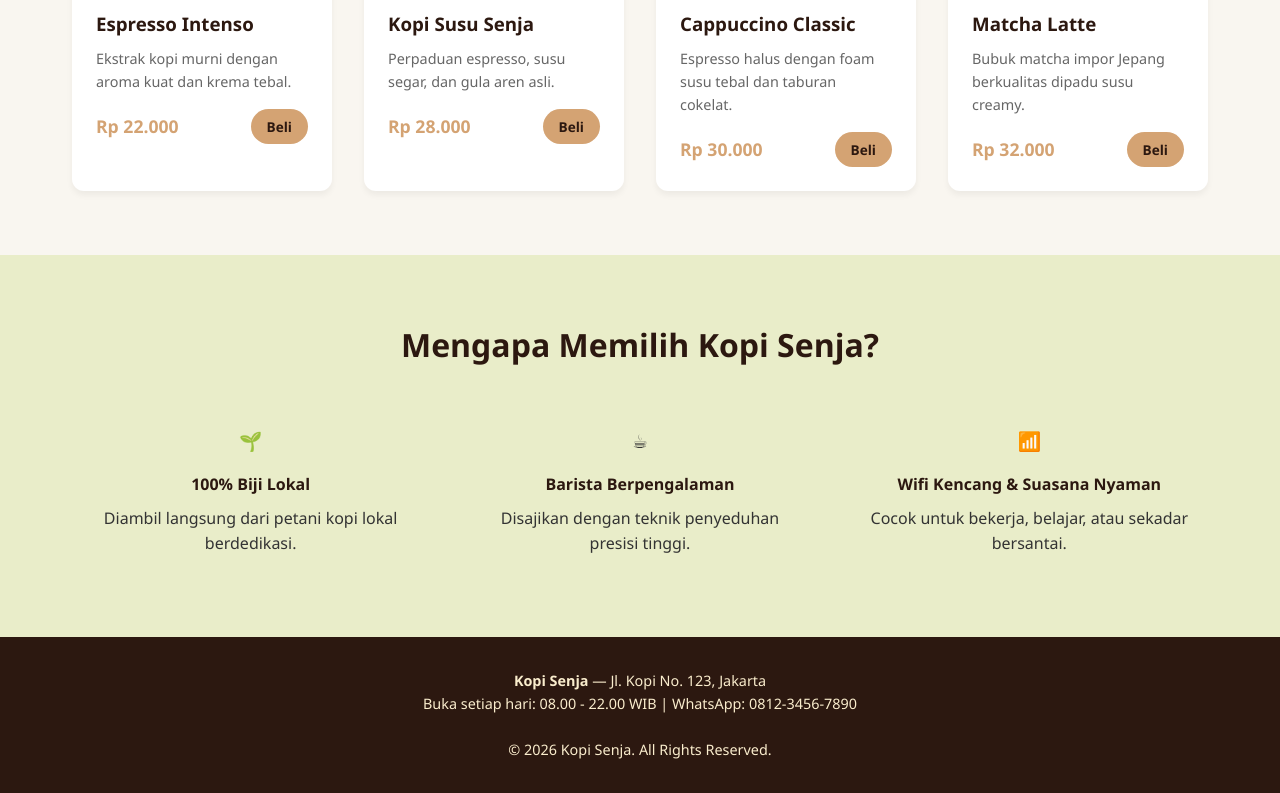
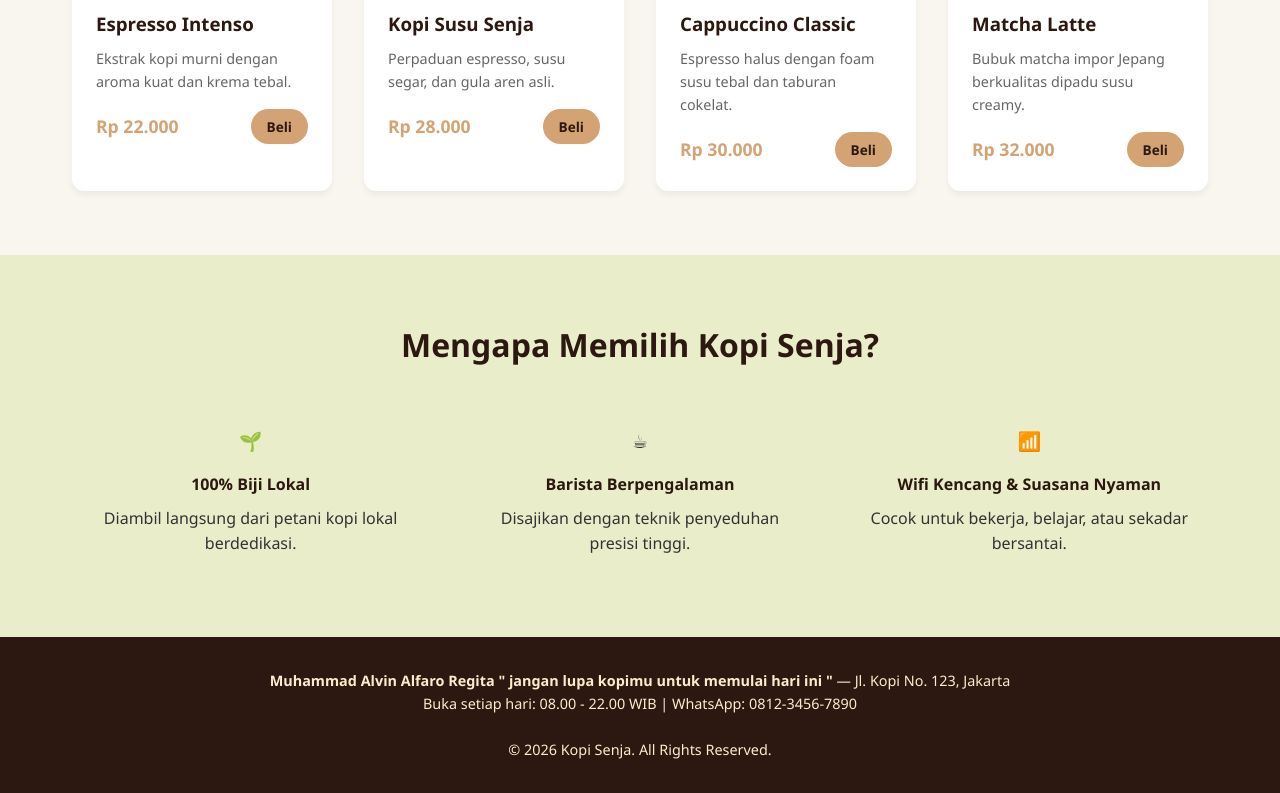
Before and after one commit to malvinalfaroregita-a11y/Toko-alvin, a plain HTML site: page index.html in a window 1280 px wide. Shown: the part 1088-1881 px from the top of the page. Drawn offline with Linux system fonts and the light colour scheme.

Commit message:
Update footer contact information

```diff
--- a/index.html
+++ b/index.html
@@ -313,7 +313,7 @@
 
     <!-- Footer / Kontak -->
     <footer id="kontak">
-        <p><strong>Kopi Senja</strong> — Jl. Kopi No. 123, Jakarta</p>
+        <p><strong>Muhammad Alvin Alfaro Regita " jangan lupa kopimu untuk memulai hari ini "</strong> — Jl. Kopi No. 123, Jakarta</p>
         <p>Buka setiap hari: 08.00 - 22.00 WIB | WhatsApp: 0812-3456-7890</p>
         <br>
         <p>&copy; 2026 Kopi Senja. All Rights Reserved.</p>
```
